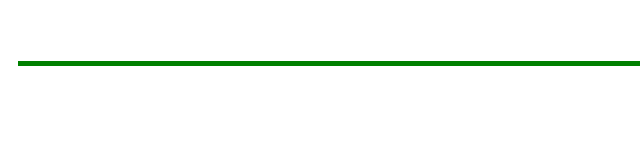
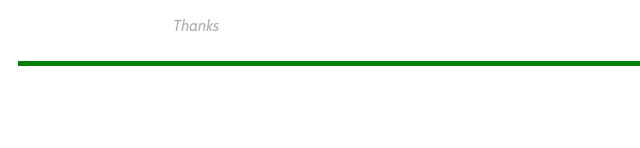
Before and after one commit to devang1707/sample, a plain HTML site: page index.html in a window 1280 px wide. Shown: the part 462-610 px from the top of the page, 0-640 px from the left. Drawn offline with nearby package versions, Linux system fonts and the light colour scheme.

Commit message:
added new p

```diff
--- a/index.html
+++ b/index.html
@@ -56,6 +56,7 @@
               On the Mobile side, i have developed applications for Android OS. <br/><br/>
               You can get in touch with me through email, or follow me on Twitter.<br/><br/>
               If you want to get connected, i am also on LinkedIn.</p><br/>
+              <p>Thanks</p>
       </section>
 
       <div id="stripes">
```
